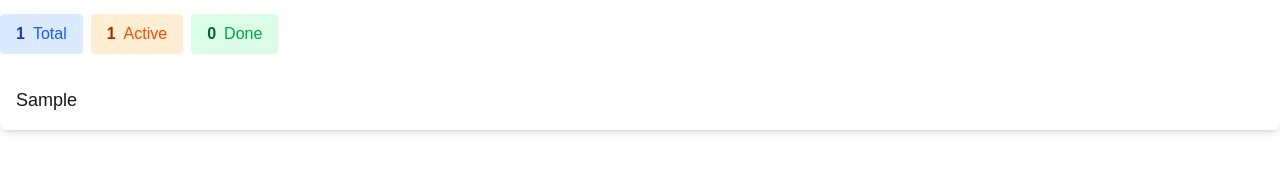
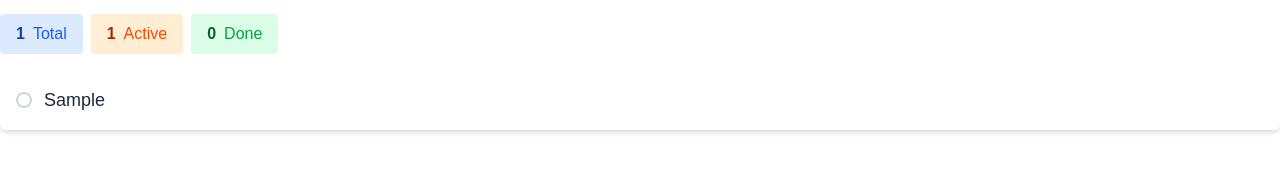
Before and after one commit to maeeshamaliha22/task-tracker, a Next.js app: page / in a window 1280 px wide. Both pictures are taken after typing "Sample" into the empty fields and a click on the button "Add Task". Shown: the part 150-322 px from the top of the page. Built offline with nearby package versions, Linux system fonts and the light colour scheme.

Commit message:
Add checkbox toggle function

```diff
--- a/app/page.tsx
+++ b/app/page.tsx
@@ -24,6 +24,14 @@ export default function TaskTracker() {
 
     setTasks([newTask, ...tasks]); // Add to the beginning of the array
     setTaskText(""); // Clear the input
+  };
+
+  const toggleTask = (id: number) => {
+    setTasks(
+      tasks.map((task) =>
+        task.id === id ? { ...task, completed: !task.completed } : task
+      )
+    );
   };
 
   return (
@@ -87,9 +95,32 @@ export default function TaskTracker() {
             {tasks.map((task) => (
               <li
                 key={task.id}
-                className="p-4 hover:bg-gray-50 transition-colors"
+                className="p-4 hover:bg-gray-50 transition-colors flex items-center gap-3"
               >
-                <p className="text-lg">{task.title}</p>
+                {/* Checkbox */}
+                <button
+                  onClick={() => toggleTask(task.id)}
+                  className={`w-4 h-4 rounded-full border-2 flex items-center justify-center ${
+                    task.completed
+                      ? "bg-green-500 border-green-500"
+                      : "border-gray-300"
+                  }`}
+                >
+                  {task.completed && (
+                    <span className="text-white text-sm">✓</span>
+                  )}
+                </button>
+
+                {/* Task text */}
+                <p
+                  className={`text-lg  flex -1 ${
+                    task.completed
+                      ? "line-through text-gray-400"
+                      : "text-gray-800"
+                  }`}
+                >
+                  {task.title}
+                </p>
               </li>
             ))}
           </ul>
```
